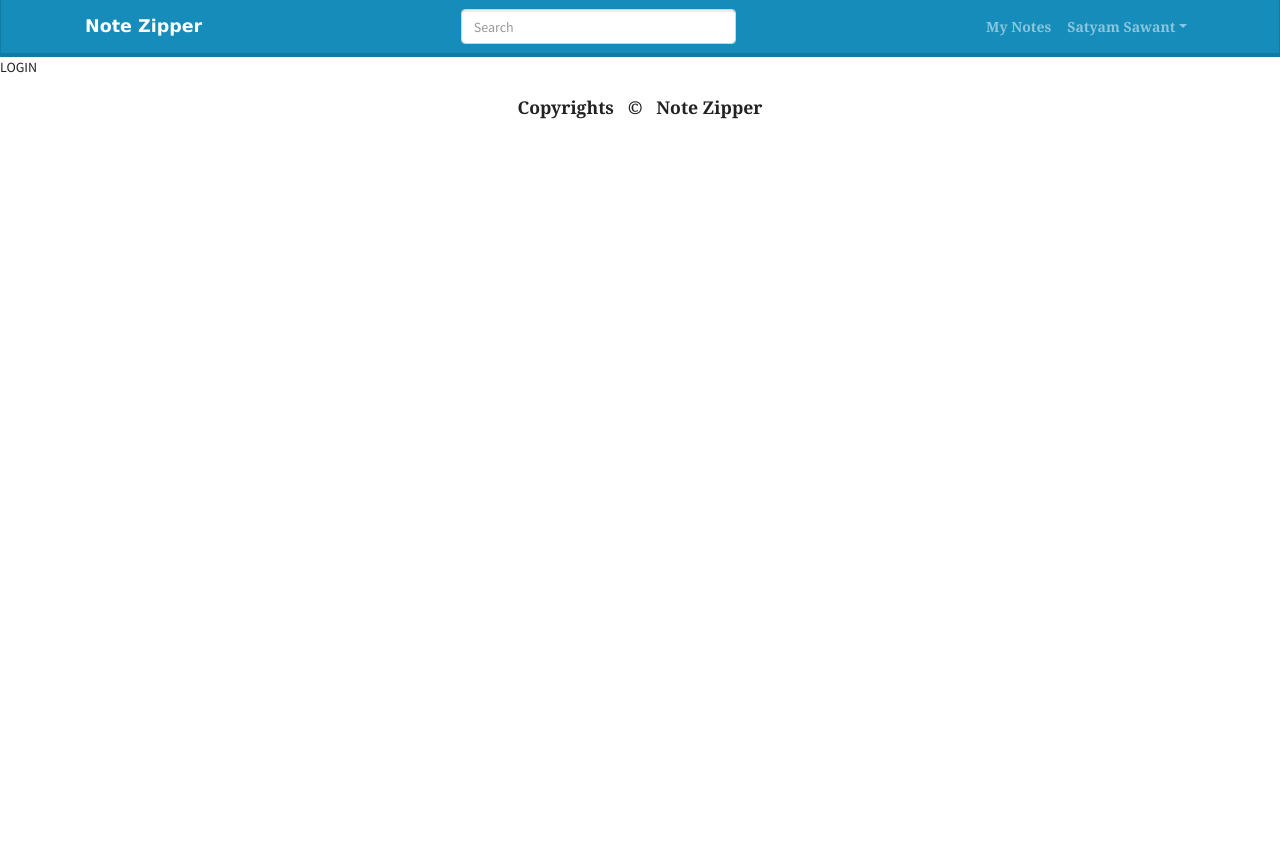
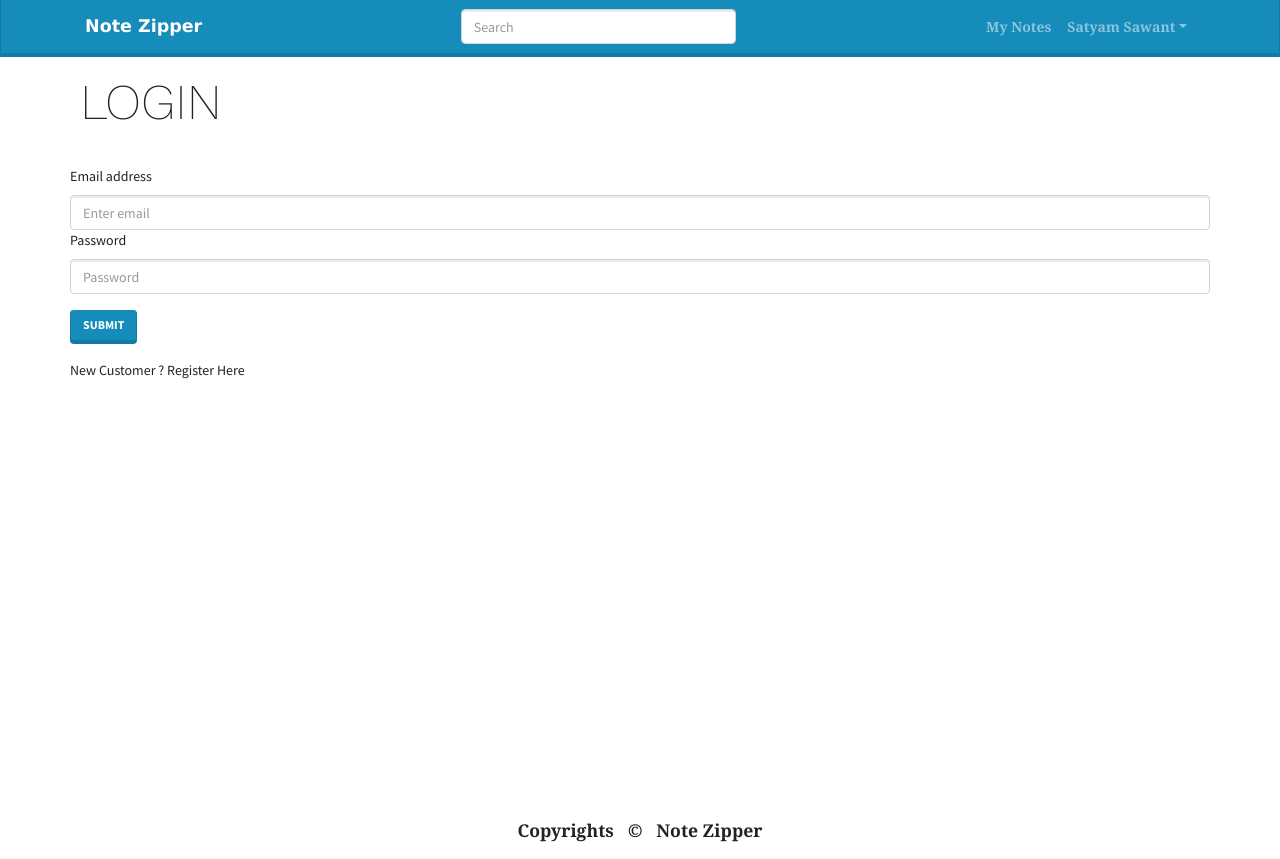
Before and after one commit to SatyamDevGenie/NoteZipper, a React (Create React App) app in the folder frontend/: page /login in a window 1280 px wide. Before the commit the page ends 800 px from the top, so only its background shows below. Built offline with nearby package versions, Linux system fonts and the light colour scheme.

Commit message:
Created a Login Form #Bootstrap

```diff
--- a/frontend/src/screens/LoginScreen/LoginScreen.js
+++ b/frontend/src/screens/LoginScreen/LoginScreen.js
@@ -1,7 +1,45 @@
 import React from "react";
+import { Form, Button, Row, Col } from "react-bootstrap";
+import { Link } from "react-router-dom";
+import MainScreen from "../../components/MainScreen";
 
 const LoginScreen = () => {
-  return <div>LOGIN</div>;
+  return (
+    <MainScreen title="LOGIN">
+      <div className="loginContainer">
+        <Form>
+          <Form.Group controlId="formBasicEmail">
+            <Form.Label>Email address</Form.Label>
+            <Form.Control
+              type="email"
+              //   value={email}
+              placeholder="Enter email"
+              // onChange={(e) => setEmail(e.target.value)}
+            />
+          </Form.Group>
+
+          <Form.Group controlId="formBasicPassword">
+            <Form.Label>Password</Form.Label>
+            <Form.Control
+              type="password"
+              //   value={password}
+              placeholder="Password"
+              // onChange={(e) => setPassword(e.target.value)}
+            />
+          </Form.Group>
+
+          <Button variant="primary mt-3" type="submit">
+            Submit
+          </Button>
+        </Form>
+        <Row className="py-3">
+          <Col>
+            New Customer ? <Link to="/register">Register Here</Link>
+          </Col>
+        </Row>
+      </div>
+    </MainScreen>
+  );
 };
 
 export default LoginScreen;
```
